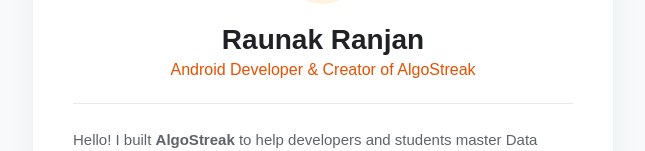
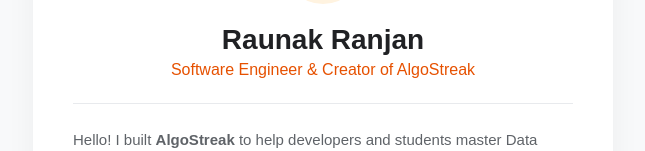
Before and after one commit to raunakranjann/my-portfolio, a React (Vite) app: page /algostreak-developer in a window 1280 px wide. Shown: the part 237-388 px from the top of the page, without its empty margins (317-962 px from the left). Built offline with nearby package versions, Linux system fonts and the light colour scheme.

Commit message:
Update developer app page

```diff
--- a/src/components/AlgoStreakDeveloper.jsx
+++ b/src/components/AlgoStreakDeveloper.jsx
@@ -12,7 +12,7 @@
 
         {/* Header Info */}
         <h1 style={styles.name}>Raunak Ranjan</h1>
-        <p style={styles.title}>Android Developer & Creator of AlgoStreak</p>
+        <p style={styles.title}>Software Engineer & Creator of AlgoStreak</p>
 
         <div style={styles.divider}></div>
 
@@ -25,10 +25,10 @@
 
         {/* Professional Links (Update these with your actual links!) */}
         <div style={styles.linkContainer}>
-          <a href="https://github.com/your-github-username" target="_blank" rel="noreferrer" style={styles.primaryButton}>
+          <a href="https://github.com/raunakranjann" target="_blank" rel="noreferrer" style={styles.primaryButton}>
             View My GitHub
           </a>
-          <a href="https://linkedin.com/in/your-linkedin-username" target="_blank" rel="noreferrer" style={styles.secondaryButton}>
+          <a href="https://linkedin.com/in/rawnac" target="_blank" rel="noreferrer" style={styles.secondaryButton}>
             Connect on LinkedIn
           </a>
         </div>
```
